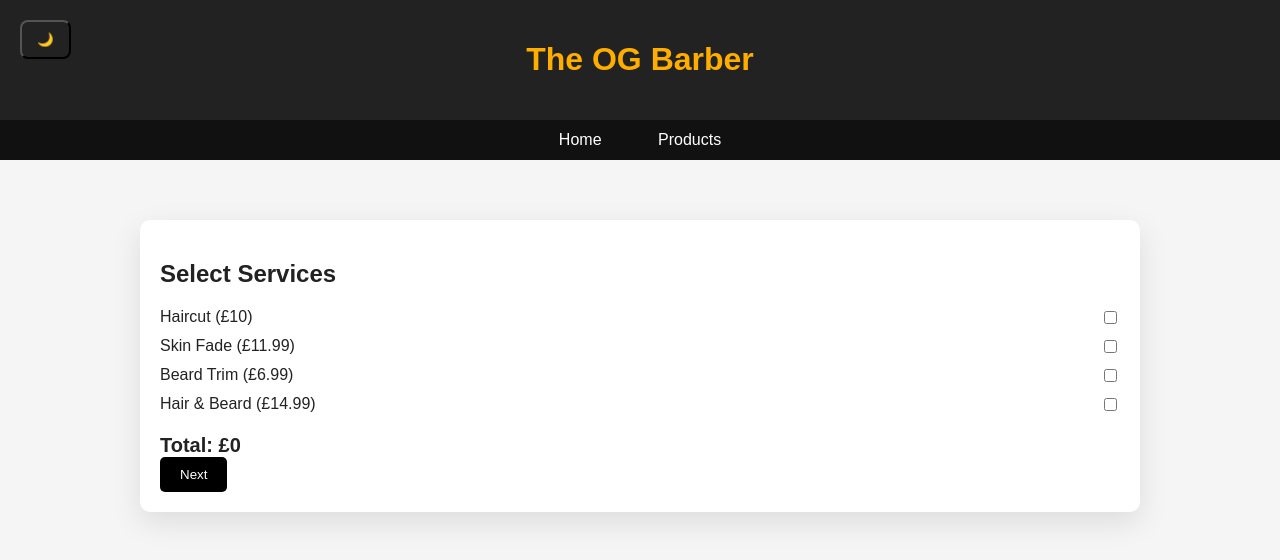
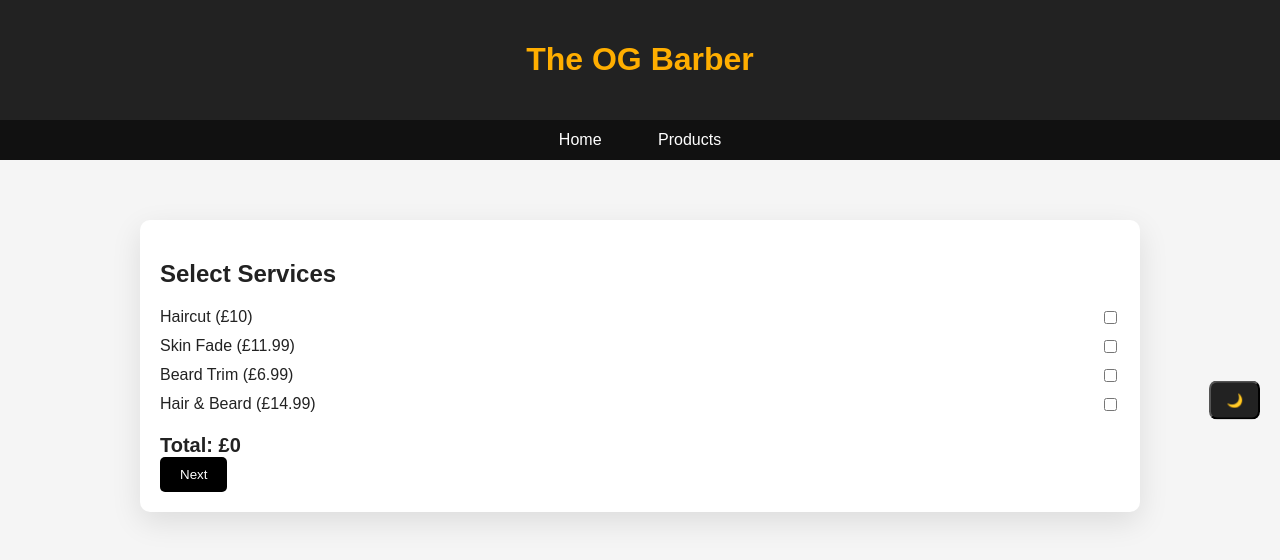
Before and after one commit to flexx00/OGBarber, a plain HTML site: page index.html in a window 1280 px wide. Drawn offline with Linux system fonts and the light colour scheme.

Commit message:
Update index.html

```diff
--- a/index.html
+++ b/index.html
@@ -8,7 +8,7 @@
 <style>
 /* GENERAL STYLES */
 body { font-family: Arial; margin:0; background:#f5f5f5; transition: background 0.3s, color 0.3s; color:#222; }
-.dark-mode { background:#121212; color:#f5f5f5; }
+.dark-mode { background:#555; color:#fff; } /* Dark mode: grey background and white text */
 
 /* HEADER */
 header {
@@ -163,15 +163,19 @@ button.main-btn:hover { opacity:0.8; }
 .times { display:grid; grid-template-columns:repeat(4,1fr); gap:10px; margin-top:20px; }
 .total-box { font-size:20px; font-weight:bold; margin-top:20px; }
 .success { background:#d4edda; padding:20px; border-radius:10px; }
+
+/* TOGGLE DARK MODE BUTTON */
 .toggle-mode {
-    position:absolute;
-    top:20px;
-    left:20px;
+    position:fixed;
+    top:50%;
+    right:20px;
+    transform:translateY(-50%);
     background:#222;
     color:rgb(255,174,0);
     padding:10px 15px;
     border-radius:8px;
     cursor:pointer;
+    z-index:500;
 }
 </style>
 </head>
```
